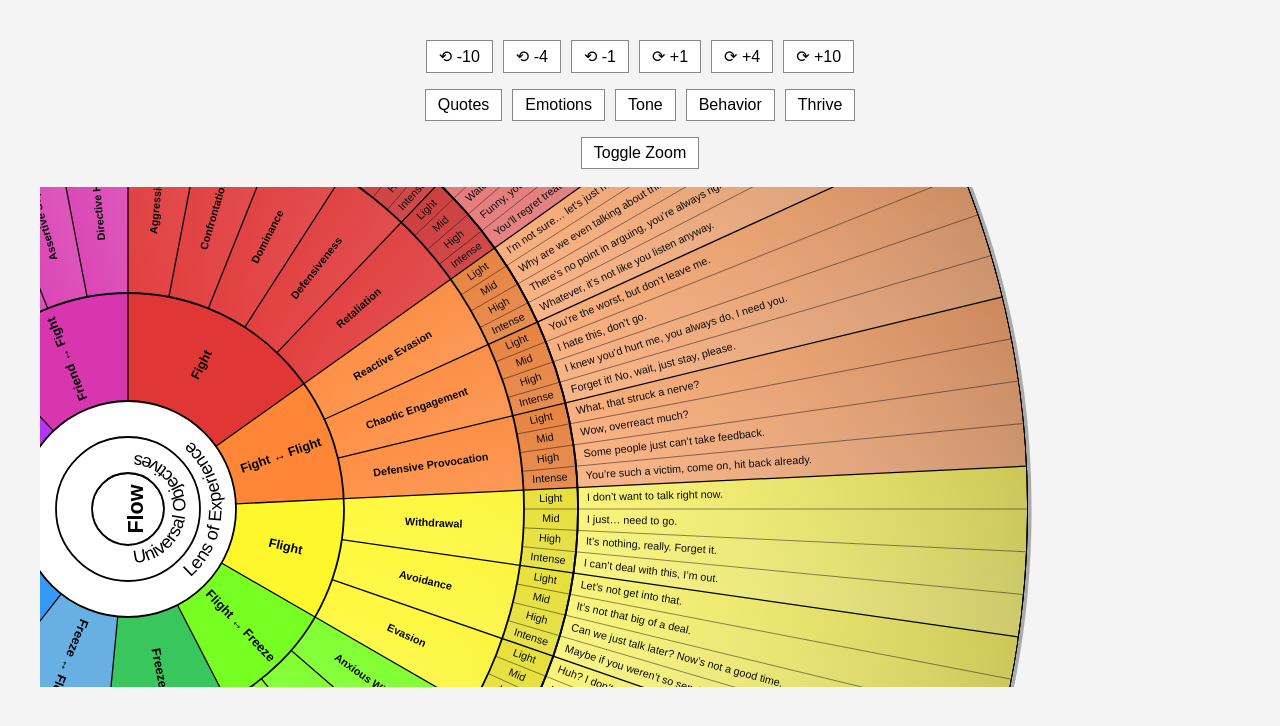
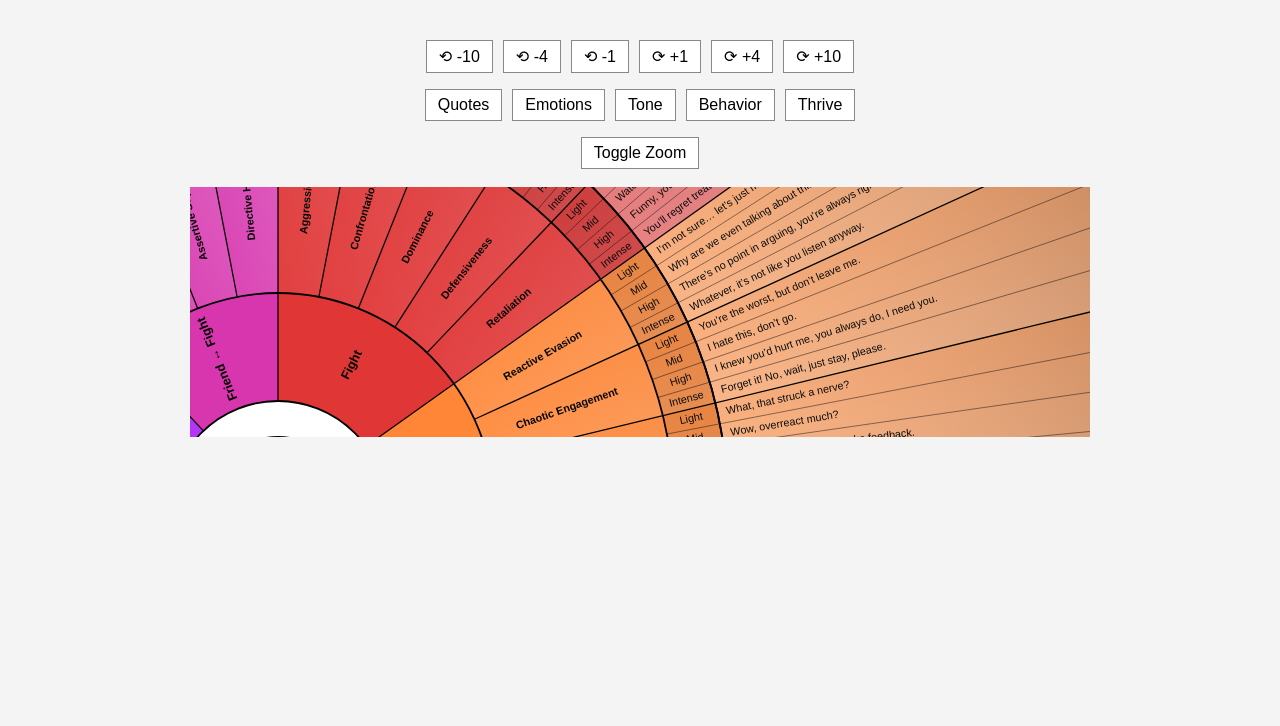
Before and after one commit to TheMazeMaster/BIM-Main, a website with bundled scripts: page index.html in a window 1280 px wide. Both pictures are taken after a click on the button "Toggle Zoom". Shown: the part 64-790 px from the top of the page. Built offline with nearby package versions, Linux system fonts and the light colour scheme.

Commit message:
Update style.css

```diff
--- a/style.css
+++ b/style.css
@@ -48,8 +48,8 @@ h2 {
 
 /* Wider viewport used for zoomed-in state */
 .wheel-viewport.zoomed {
-  width: 1200px;
-  height: 500px;
+  width: 900px;
+  height: 250px;
 }
 
 /* === BUTTON STYLE === */
```
